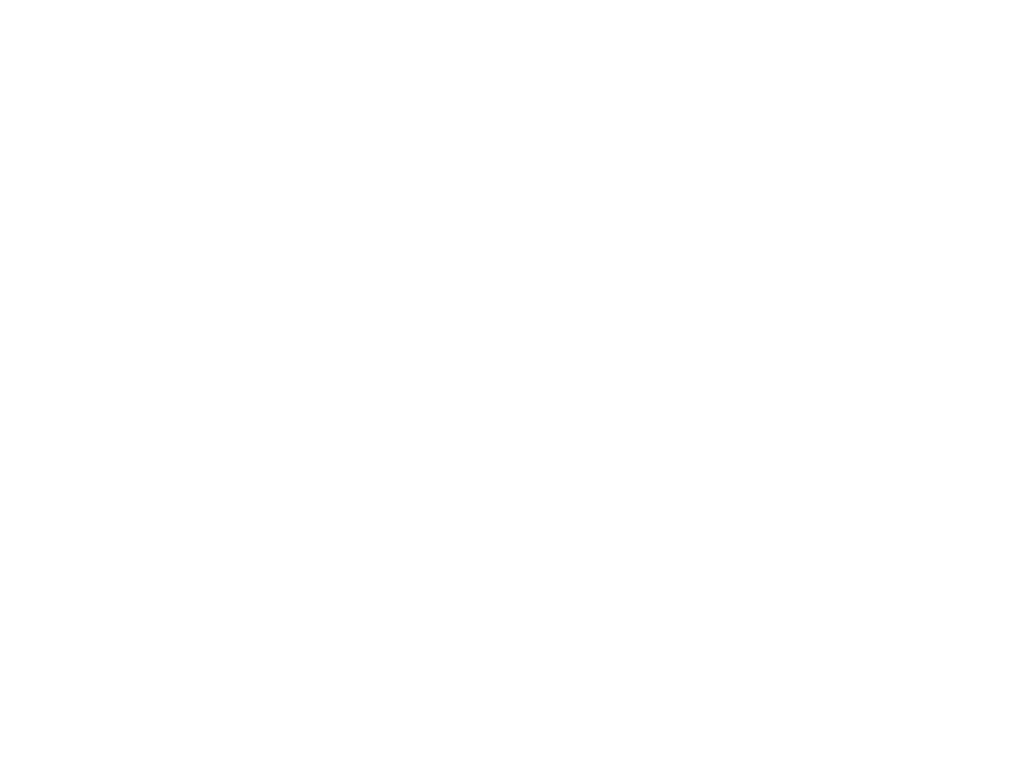
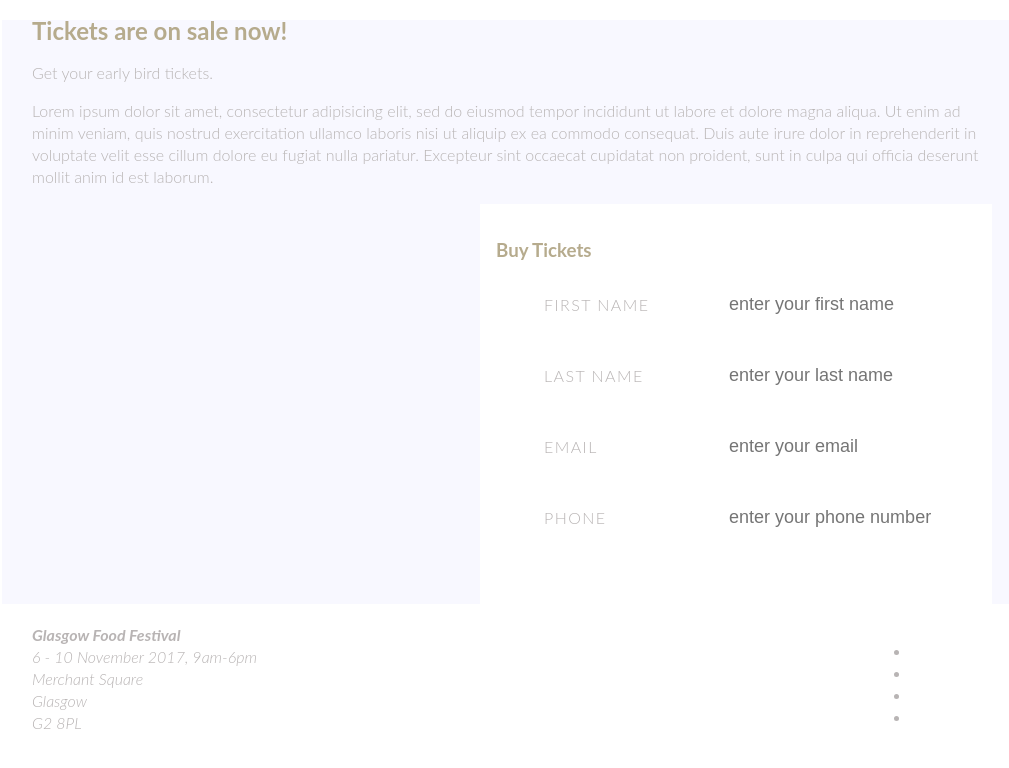
Before and after one commit to ALedgeEnd/aledgeend.github.io, a plain HTML site: page buy_tickets.html in a window 1280 px wide. Shown: the whole page, without its empty margins (128-1137 px from the left). Drawn offline with Linux system fonts and the light colour scheme; some packages are replaced by stand-ins of ours.

Commit message:
adds buytickets Page

```diff
--- a/buy_tickets.html
+++ b/buy_tickets.html
@@ -4,9 +4,68 @@
   <meta charset="UTF-8">
   <meta name="viewport" content="width=device-width, initial-scale=1.0">
   <meta http-equiv="X-UA-Compatible" content="ie=edge">
+  <link rel="stylesheet" href="style.css">
+  <script type="text/javascrript" src"app.js"></script>
+  <script src="https://maps.googleapis.com/maps/api/js?callback=myMap"></script>
   <title>Document</title>
 </head>
 <body>
+  <nav>
 
+  </nav>
+  <main>
+<h2 class="smallerHeading">Tickets are on sale now!</h2>
+    <section id="intro">
+      <p>
+        Get your early bird tickets.
+      </p>
+      <P>
+        Lorem ipsum dolor sit amet, consectetur adipisicing elit, sed do eiusmod tempor incididunt ut labore et dolore magna aliqua. Ut enim ad minim veniam, quis nostrud exercitation ullamco laboris nisi ut aliquip ex ea commodo consequat. Duis aute irure dolor in reprehenderit in voluptate velit esse cillum dolore eu fugiat nulla pariatur. Excepteur sint occaecat cupidatat non proident, sunt in culpa qui officia deserunt mollit anim id est laborum.
+      </P>
+    </section>
+    <section class="flex2boxes">
+      <section>
+        <div id="map" style="width:400px;height:400px"></div>
+      </section>
+      <section id="ticketForm">
+        <h3>Buy Tickets</h3>
+        <form action="index.html">
+          <ul class="flexform">
+            <li>
+              <label for="firstName">First Name</label>
+              <input type="text" id="firstName" placeholder="enter your first name">
+            </li>
+            <li>
+              <label for="lastName">Last Name</label>
+              <input type="text" id="lastName" placeholder="enter your last name">
+            </li>
+            <li>
+              <label for="email">Email</label>
+              <input type="text" id="email" placeholder="enter your email">
+            </li>
+            <li>
+              <label for="phone">Phone</label>
+              <input type="text" id="phone" placeholder="enter your phone number">
+            </li>
+          </ul>
+        </form>
+      </section>
+    </section>
+  </main>
+  <footer>
+    <address>
+      <strong>Glasgow Food Festival</strong><br>
+      6 - 10 November 2017, 9am-6pm <br>
+      Merchant Square<br>
+      Glasgow<br>
+      G2 8PL<br>
+    </address>
+    <ul>
+      <li><a class="link" href="index.html">Home</a></li>
+      <li><a class="link" href="restaurants.html">Restaurants</a></li>
+      <li><a class="link" href="meals.html">Meals</a></li>
+      <li><a class="link" href="buy_tickets.html">Buy Tickets</a></li>
+    </ul>
+  </footer>
 </body>
 </html>
--- a/style.css
+++ b/style.css
@@ -43,7 +43,7 @@ nav {
 }
 
 nav li {
-  display: inline-block;
+  display: inline-block;
   padding-left: 20px;
   font-family: 'Oswald', sans-serif;
   font-size: 1.2em;
@@ -100,3 +100,42 @@ footer {
   padding: 20px;
   width: 960px;
 }
+
+.flex2boxes {
+  display: flex;
+  justify-content: space-between;
+}
+
+#ticketForm {
+  background: white;
+  width: 30em;
+  padding: 1em;
+}
+
+.flexform li {
+  display: flex;
+  flex-wrap: wrap;
+  align-items: center;
+}
+
+.flexform li label {
+  padding: 8px;
+  font-weight: 300;
+  letter-spacing: 0.09em;
+  text-transform: uppercase;
+}
+
+.flexform input {
+  padding: 15px;
+  border: none;
+  font-size: 18px;
+}
+
+.flexform > li {
+  margin-bottom: 20px;
+}
+
+.flexform > li > label {
+  flex: 1 0 120px;
+  max-width: 230px;
+}
```
Also changed, not shown: app.js (added, +8 -0 lines), index.html (+1 -1 lines).
